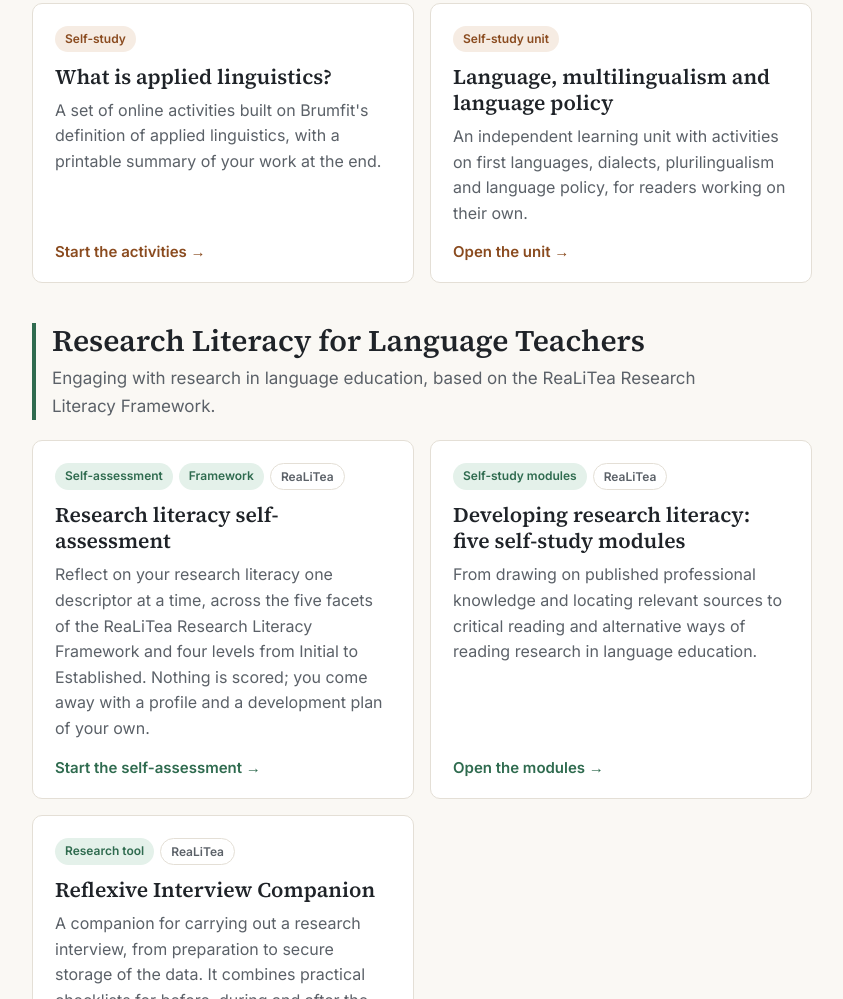
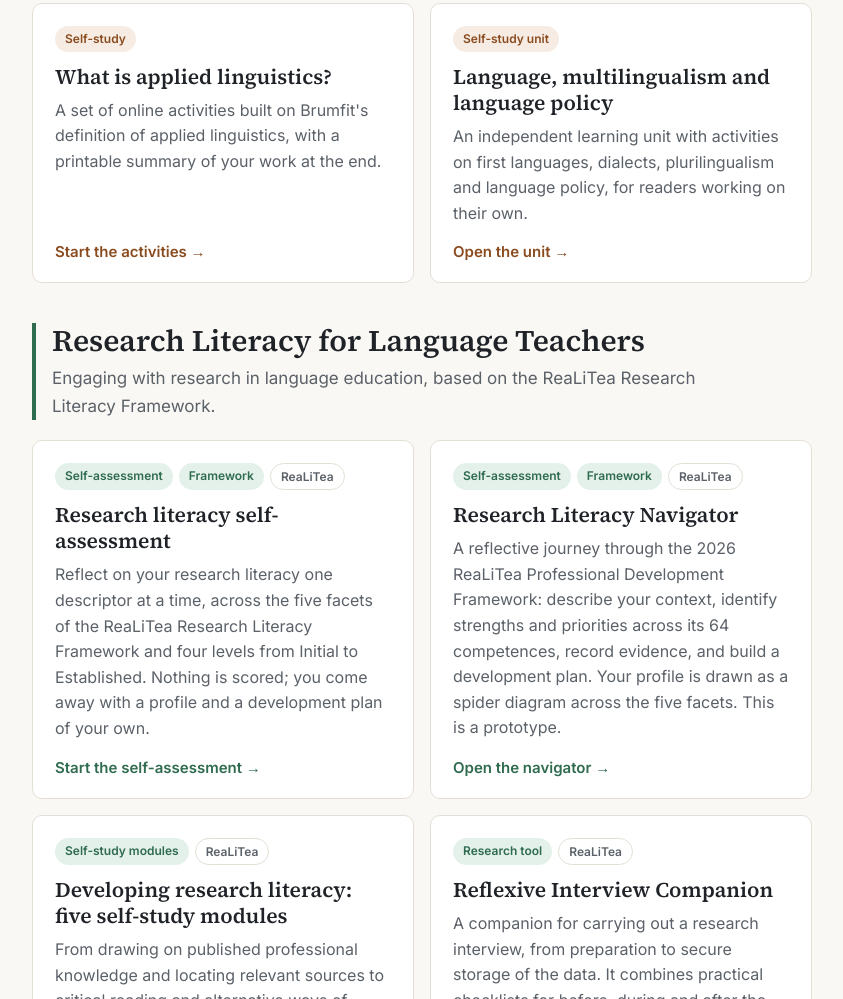
Before and after one commit to aikostoulas/aikostoulas.github.io, a plain HTML site: page index.html in a window 1280 px wide. Shown: the part 696-1695 px from the top of the page, without its empty margins (218-1061 px from the left). Drawn offline with Linux system fonts and the light colour scheme.

Commit message:
Add Research Literacy Navigator to the Research Literacy section
Co-Authored-By: Claude Opus 5.5 <noreply@anthropic.com>
Claude-Session: https://claude.ai/code/session_013s76U94Z2BbEdUTLyX1KsN

```diff
--- a/index.html
+++ b/index.html
@@ -254,6 +254,12 @@
             <p>Reflect on your research literacy one descriptor at a time, across the five facets of the ReaLiTea Research Literacy Framework and four levels from Initial to Established. Nothing is scored; you come away with a profile and a development plan of your own.</p>
             <span class="go">Start the self-assessment →</span>
           </a>
+          <a class="card" href="/ReaLiTea/navigator/" data-type="Self-assessment|Framework">
+            <div class="tags"><span class="tag">Self-assessment</span><span class="tag">Framework</span><span class="tag project">ReaLiTea</span></div>
+            <h3>Research Literacy Navigator</h3>
+            <p>A reflective journey through the 2026 ReaLiTea Professional Development Framework: describe your context, identify strengths and priorities across its 64 competences, record evidence, and build a development plan. Your profile is drawn as a spider diagram across the five facets. This is a prototype.</p>
+            <span class="go">Open the navigator →</span>
+          </a>
           <a class="card" href="/ReaLiTea/modules/" data-type="Self-study">
             <div class="tags"><span class="tag">Self-study modules</span><span class="tag project">ReaLiTea</span></div>
             <h3>Developing research literacy: five self-study modules</h3>
```
